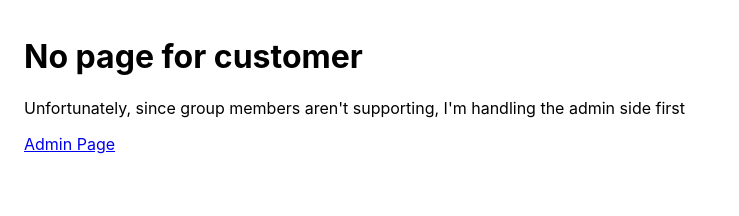
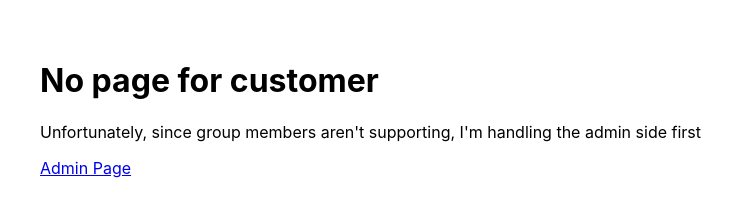
Before and after one commit to Obitrim/PHARMACY-DATABASE-MANAGEMENT-APPLICATION, a React app in the folder client/: page / in a window 1280 px wide. Shown: the whole page, without its empty margins (0-739 px from the left). Built offline with nearby package versions, Linux system fonts and the light colour scheme.

Commit message:
hit horizontal scroll

```diff
--- a/client/src/components/RouterView/RouterView.css
+++ b/client/src/components/RouterView/RouterView.css
@@ -1,5 +1,12 @@
 .RouterView {
 	flex: 1;
-	padding: 1rem 1.5rem;
+	padding: 1rem;
+	overflow: hidden;
 	overflow-y: auto;
 }
+
+@media (min-width: 920px) {
+	.RouterView {
+		padding: 2.5rem;
+	}
+}
```
